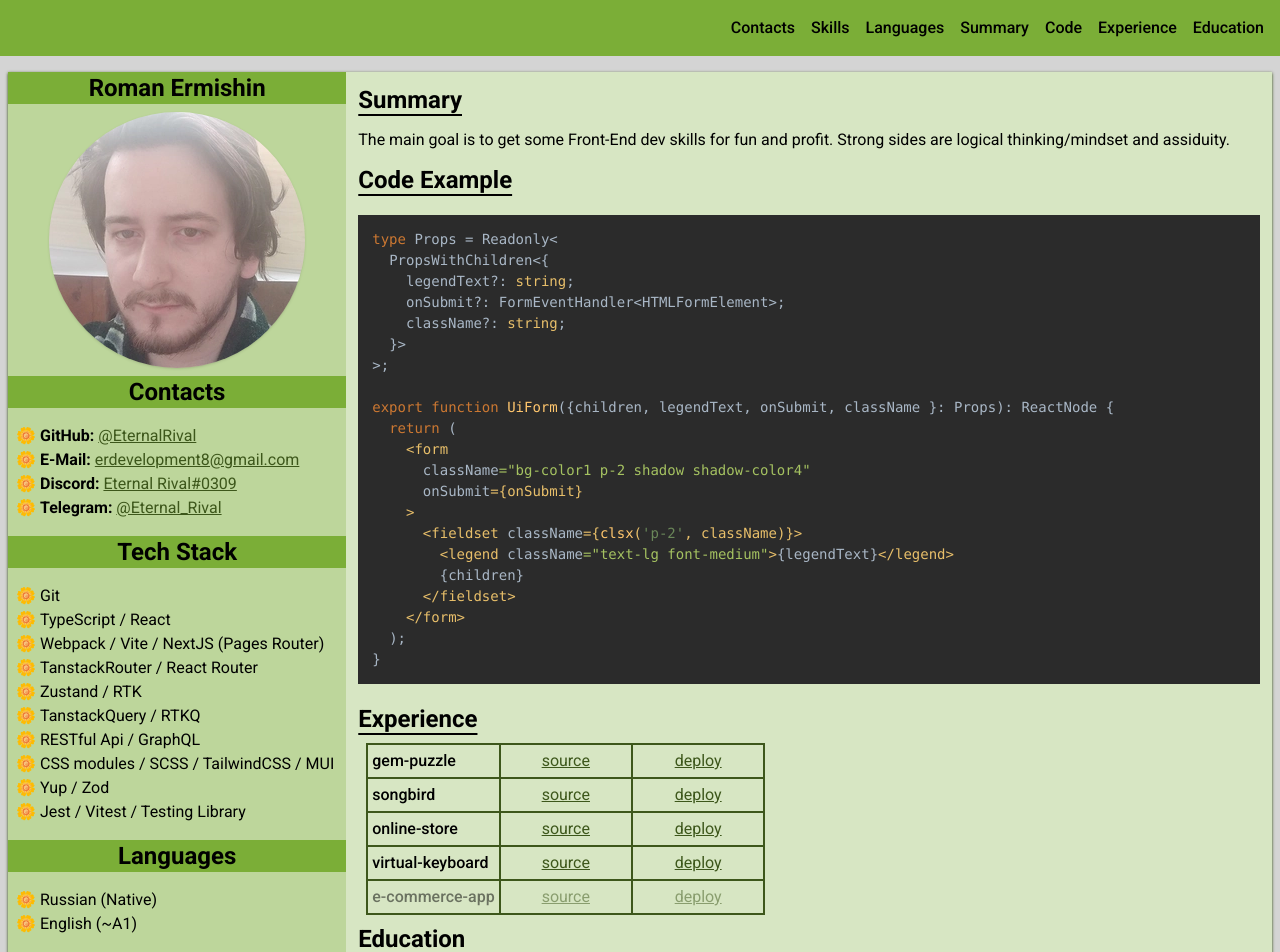
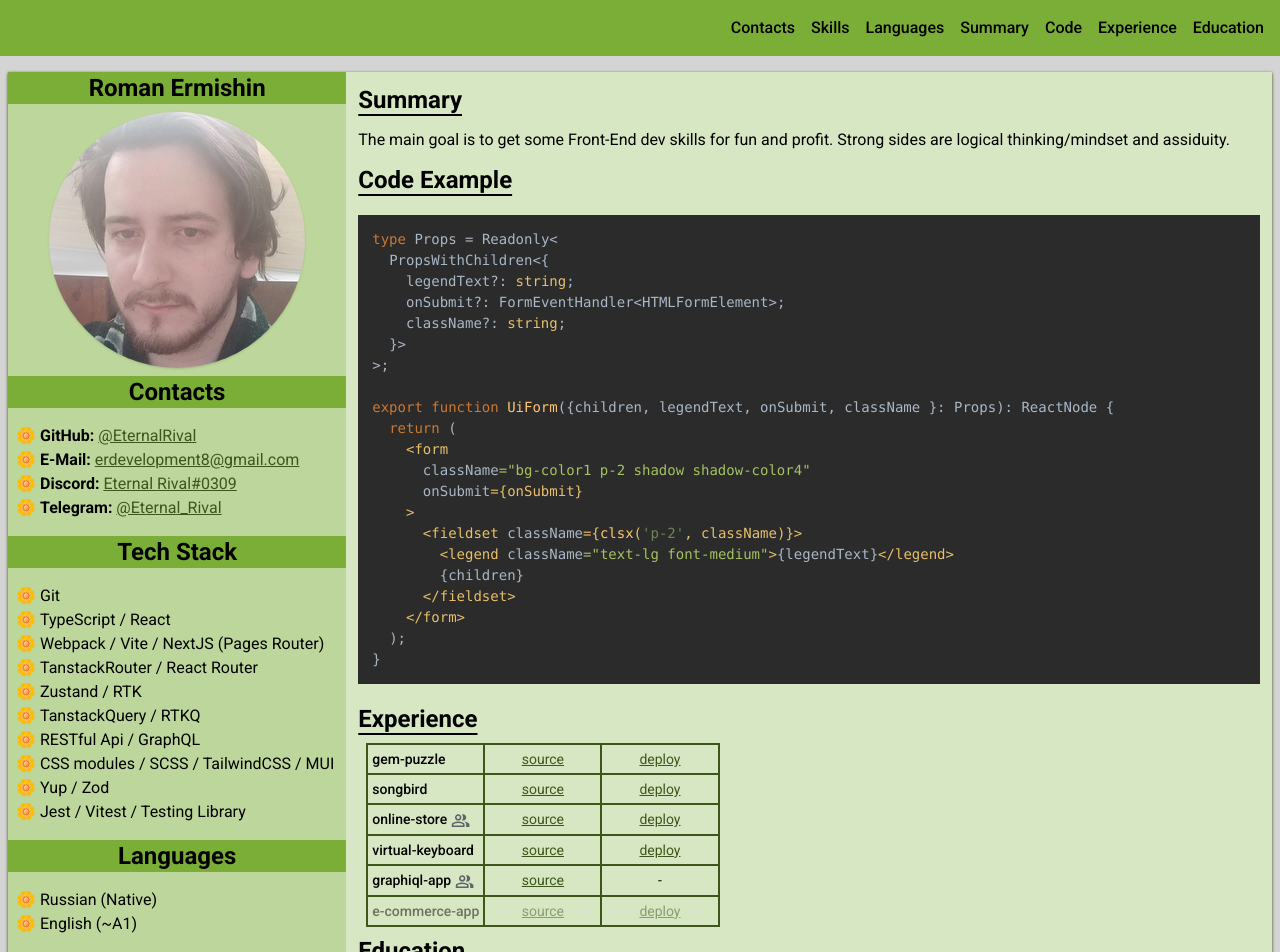
Before and after one commit to EternalRival/cv, a React (Vite) app: page / in a window 1280 px wide. Shown: the top 952 px of the page. Built offline with nearby package versions, Linux system fonts and the light colour scheme.

Commit message:
feat: add team project icon

```diff
--- a/src/components/experience.tsx
+++ b/src/components/experience.tsx
@@ -1,6 +1,7 @@
+import clsx from 'clsx';
 import { Fragment } from 'react/jsx-runtime';
 import { SectionId } from '~/model/section-id.enum';
-import clsx from 'clsx';
+import { GroupIcon } from './group-icon';
 
 const projectsProps = [
   {
@@ -17,11 +18,17 @@ const projectsProps = [
     label: 'online-store',
     sourceHref: 'https://github.com/EternalRival/RSSchool-JSFE2022Q3/tree/main/online-store',
     deployHref: 'https://eternalrival.github.io/RSSchool-JSFE2022Q3/online-store/',
+    isTeamProject: true,
   },
   {
     label: 'virtual-keyboard',
     sourceHref: 'https://github.com/EternalRival/virtual-keyboard',
     deployHref: 'https://eternalrival.github.io/virtual-keyboard/',
+  },
+  {
+    label: 'graphiql-app',
+    sourceHref: 'https://github.com/EternalRival/GraphiQL-App',
+    isTeamProject: true,
   },
   {
     label: 'e-commerce-app',
@@ -36,12 +43,15 @@ export function Experience(): JSX.Element {
     <section id={SectionId.Experience}>
       <h2 className="heading">Experience</h2>
 
-      <div className="p-2">
+      <div className="p-2 text-sm">
         <div className="grid max-w-fit grid-cols-3 border border-primary-900">
-          {projectsProps.map(({ label, sourceHref, deployHref, className }) => (
+          {projectsProps.map(({ label, sourceHref, deployHref, className, isTeamProject }) => (
             <Fragment key={label}>
-              <div className={'border border-primary-900 p-1 font-medium'}>
-                <span className={className}>{label}</span>
+              <div
+                className={'border border-primary-900 p-1 font-medium'}
+                title={isTeamProject ? 'Team project' : 'Solo project'}
+              >
+                <span className={className}>{label}</span> {isTeamProject && <GroupIcon />}
               </div>
               <div className="border border-primary-900 p-1 text-center">
                 <a
@@ -52,12 +62,16 @@ export function Experience(): JSX.Element {
                 </a>
               </div>
               <div className="border border-primary-900 p-1 text-center">
+                {deployHref ? (
                   <a
                     href={deployHref}
                     className={clsx('link', className)}
                   >
                     deploy
                   </a>
+                ) : (
+                  '-'
+                )}
               </div>
             </Fragment>
           ))}
--- /dev/null
+++ b/src/components/group-icon.tsx
@@ -0,0 +1,14 @@
+export function GroupIcon(): JSX.Element {
+  return (
+    <svg
+      xmlns="http://www.w3.org/2000/svg"
+      height="1.2rem"
+      viewBox="0 -960 960 960"
+      width="1.2rem"
+      fill="#5f6368"
+      className="inline-block"
+    >
+      <path d="M40-160v-112q0-34 17.5-62.5T104-378q62-31 126-46.5T360-440q66 0 130 15.5T616-378q29 15 46.5 43.5T680-272v112H40Zm720 0v-120q0-44-24.5-84.5T666-434q51 6 96 20.5t84 35.5q36 20 55 44.5t19 53.5v120H760ZM360-480q-66 0-113-47t-47-113q0-66 47-113t113-47q66 0 113 47t47 113q0 66-47 113t-113 47Zm400-160q0 66-47 113t-113 47q-11 0-28-2.5t-28-5.5q27-32 41.5-71t14.5-81q0-42-14.5-81T544-792q14-5 28-6.5t28-1.5q66 0 113 47t47 113ZM120-240h480v-32q0-11-5.5-20T580-306q-54-27-109-40.5T360-360q-56 0-111 13.5T140-306q-9 5-14.5 14t-5.5 20v32Zm240-320q33 0 56.5-23.5T440-640q0-33-23.5-56.5T360-720q-33 0-56.5 23.5T280-640q0 33 23.5 56.5T360-560Zm0 320Zm0-400Z" />
+    </svg>
+  );
+}
--- a/src/components/index.ts
+++ b/src/components/index.ts
@@ -3,6 +3,7 @@ export { Contacts } from './contacts';
 export { Education } from './education';
 export { Experience } from './experience';
 export { GithubLink } from './github-link';
+export { GroupIcon } from './group-icon';
 export { Languages } from './languages';
 export { NavBar } from './nav-bar';
 export { Person } from './person';
```
Lines whose indentation alone changed are shown as unchanged.
